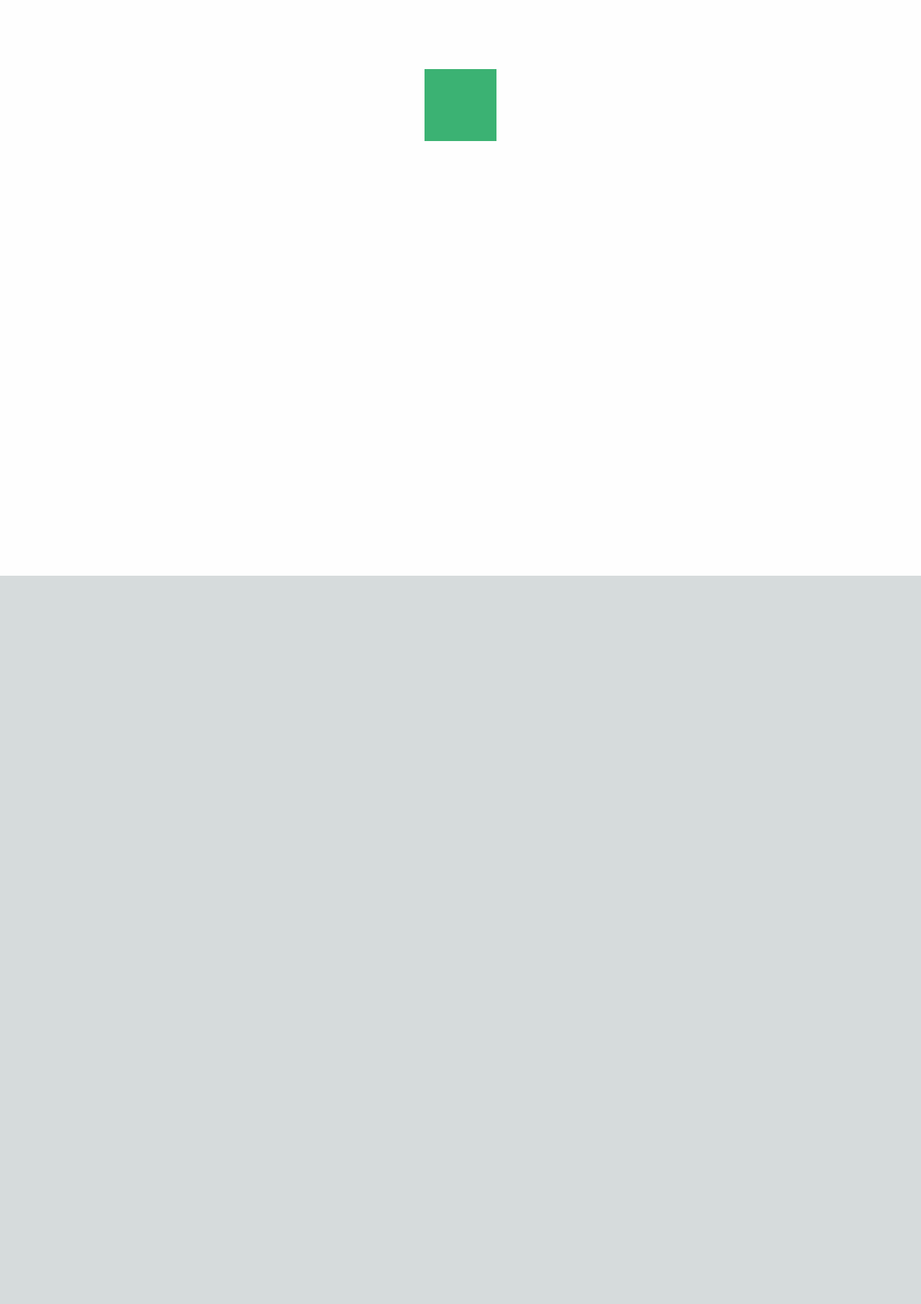
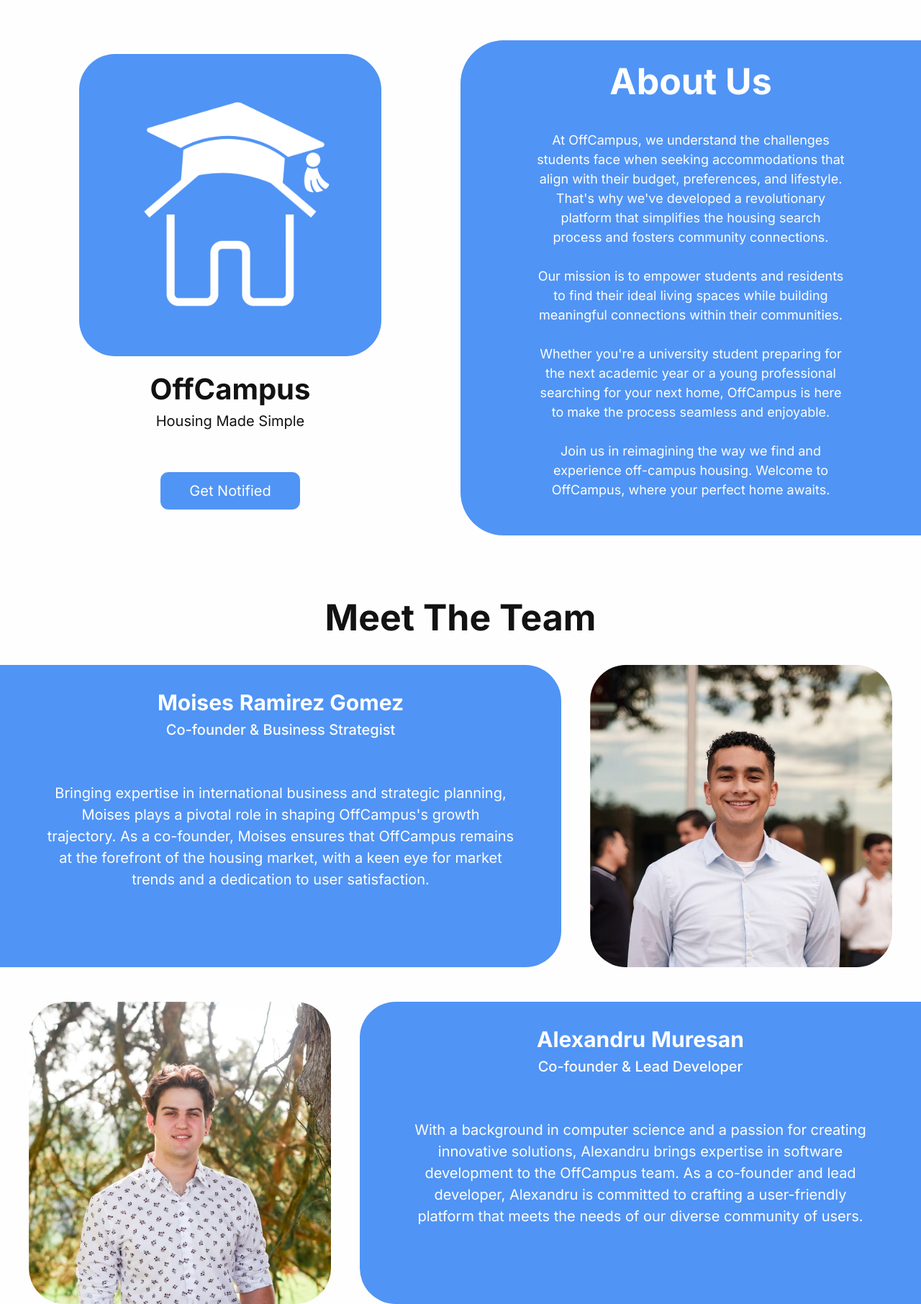
Before and after one commit to dev-arekusandoru/OffCampus-Site, a Next.js app: page / in a window 1280 px wide. Shown: the whole page at 72% size. Before the commit the page ends 800 px from the top, so only its background shows below. Built offline with nearby package versions, Linux system fonts and the light colour scheme.

Commit message:
fully convert to next.js project

```diff
--- a/app/layout.js
+++ b/app/layout.js
@@ -1,17 +1,19 @@
-import { Inter } from "next/font/google";
-import "./globals.css";
+import { Inter } from 'next/font/google';
+import './globals.css';
 
-const inter = Inter({ subsets: ["latin"] });
+const inter = Inter({ subsets: ['latin'] });
 
 export const metadata = {
-  title: "Create Next App",
-  description: "Generated by create next app",
+	title: 'Create Next App',
+	description: 'Generated by create next app'
 };
 
 export default function RootLayout({ children }) {
-  return (
-    <html lang="en">
-      <body className={inter.className}>{children}</body>
-    </html>
-  );
+	return (
+		<html lang='en'>
+			<body className={`${inter.className} bg-background`}>
+				{children}
+			</body>
+		</html>
+	);
 }
--- a/app/page.js
+++ b/app/page.js
@@ -1,7 +1,178 @@
+import Image from 'next/image';
+import iconImage from '/assets/icon.png';
+import moises from '/assets/moises.jpeg';
+import alexandru from '/assets/alexandru.jpeg';
+
 export default function Home() {
 	return (
-		<main className='flex min-h-screen flex-col items-center justify-between p-24 bg-background'>
-			<div className='bg-ok h-[100px] w-[100px]'></div>
+		<main className='flex min-h-screen flex-col items-center justify-between bg-background'>
+			<div className='w-full flex flex-1 flex-col items-center lg:flex-row'>
+				{/* <!-- Landing Page --> */}
+				<div className='w-full lg:w-[50%] flex flex-col items-center justify-between lg:min-h-screen mb-[40px] lg:mb-0 pt-[25px] sd:pt-[75px]'>
+					<div>
+						{/* <!-- Logo Image --> */}
+						<div className='flex justify-center'>
+							<div className='w-[240px] sd:w-[300px] md:w-[420px] lg:w-[400px] xl:w-[420px]'>
+								<Image
+									src={iconImage}
+									alt='Icon'
+									width={420}
+									height={420}
+									className='rounded-[50px]'
+								/>
+							</div>
+						</div>
+						{/* <!-- Slogan & Button --> */}
+						<div className='flex flex-col items-center justify-center my-4 text-text'>
+							{/* <!-- Title --> */}
+							<h1 className='text-[40px] font-bold'>OffCampus</h1>
+							<h3 className='text-xl'>Housing Made Simple</h3>
+						</div>
+						{/* <!-- Join Button --> */}
+						<div className='flex flex-col justify-center items-center text-center -mt-[10px] sd:my-10'>
+							<a
+								className='py-3 px-10 rounded-xl my-4 text-xl text-background hover:text-primary bg-primary hover:bg-background border border-background hover:border-primary transition-colors duration-300 hover:cursor-pointer'
+								id='join-button'
+								href='#'
+							>
+								Get Notified
+							</a>
+							{/* <script>
+							let joinButton =
+								document.getElementById('join-button');
+
+							joinButton.addEventListener('click', () => {
+								alert('Coming Soon');
+							});
+						</script> */}
+						</div>
+					</div>
+				</div>
+
+				{/* <!-- About Us --> */}
+				<div
+					className='flex flex-col justify-center w-[90%] lg:w-[50%] lg:min-h-screen  text-background'
+					id='about-us'
+				>
+					<div className='flex flex-col justify-center items-center lg:min-h-[90%] py-[20px] bg-primary rounded-[25px] md:rounded-[50px] lg:rounded-l-[60px] lg:rounded-r-[0px]'>
+						<h1 className='text-[42px] md:text-[50px] font-bold mb-[16px] lg:mb-[30px]'>
+							About Us
+						</h1>
+						<p className='text-center text-[16px] lg:text-[18px] items-center pb-[10px] lg:pb-[30px] max-w-[80%] xl:px-10'>
+							{/* Welcome to OffCampus, your premier destination for
+							finding off-campus housing solutions tailored to
+							your needs.  */}
+							{/* <br></br>
+							<br></br>  */}
+							At OffCampus, we understand the challenges students
+							face when seeking accommodations that align with
+							their budget, preferences, and lifestyle. That's why
+							we've developed a revolutionary platform that
+							simplifies the housing search process and fosters
+							community connections. <br></br>
+							<br></br>Our mission is to empower students and
+							residents to find their ideal living spaces while
+							building meaningful connections within their
+							communities. <br></br>
+							<br></br>Whether you're a university student
+							preparing for the next academic year or a young
+							professional searching for your next home, OffCampus
+							is here to make the process seamless and enjoyable.
+							<br></br>
+							<br></br>Join us in reimagining the way we find and
+							experience off-campus housing. Welcome to OffCampus,
+							where your perfect home awaits.
+						</p>
+					</div>
+				</div>
+			</div>
+			{/* <!-- Meet the Team --> */}
+			<div className='flex flex-col justify-center items-center w-full'>
+				{/* <!-- Title --> */}
+				<div className='w-full h-[100px] justify-center items-center flex my-2'>
+					<h2 className='text-[36px] sd:text-[42px] md:text-[50px] font-bold text-text'>
+						Meet The Team
+					</h2>
+				</div>
+				{/* <!-- Moises --> */}
+				<div className='flex flex-col-reverse items-center lg:flex-row w-[90%] md:w-[90%] lg:w-full my-2 lg:bg-background'>
+					{/* Content */}
+					<div className='flex-1 h-[400px] xl:h-[420px] bg-primary text-background rounded-[25px] md:rounded-[50px] lg:rounded-l-[0px] justify-start items-center flex flex-col py-[16px] md:py-[30px]'>
+						{/* <!-- Text --> */}
+						<div className='flex flex-col items-center w-full'>
+							<div className='flex flex-col items-center md:flex-row'>
+								<h3 className='text-[30px] font-bold'>
+									Moises
+								</h3>
+								<h3 className='text-[30px] font-bold md:ml-2 -mt-[10px] md:mt-0'>
+									Ramirez Gomez
+								</h3>
+							</div>
+							<h4 className='text-[20px] font-[500] text-center sd:max-w-[60%]'>
+								Co-founder & Business Strategist
+							</h4>
+						</div>
+						<p className='flex-1 w-[86%] max-w-[650px] text-[16px] md:text-[18px] lg:text-[20px] text-center items-center flex pt-[14px] lg:pt-0 lg:mb-[20px]'>
+							Bringing expertise in international business and
+							strategic planning, Moises plays a pivotal role in
+							shaping OffCampus's growth trajectory. As a
+							co-founder, Moises ensures that OffCampus remains at
+							the forefront of the housing market, with a keen eye
+							for market trends and a dedication to user
+							satisfaction.
+						</p>
+					</div>
+					{/* <!-- Image --> */}
+					<div className='justify-center flex mb-[20px] lg:mb-0 sd:w-[90%] md:w-[420px] lg:w-[400px] xl:w-[420px] mx-10'>
+						<Image
+							src={moises}
+							width={420}
+							height={420}
+							className='rounded-[50px]'
+							alt='Co-founder Moises Ramirez Gomez'
+						/>
+					</div>
+				</div>
+				{/* <!-- Alexandru --> */}
+				<div className='flex flex-col items-center lg:flex-row w-[90%] md:w-[90%] lg:w-full mt-10 lg:bg-background'>
+					{/* <!-- Image --> */}
+					<div className='justify-center flex mb-[20px] lg:mb-0 sd:w-[90%] md:w-[420px] lg:w-[400px] xl:w-[420px] mx-10'>
+						<Image
+							src={alexandru}
+							width={420}
+							height={420}
+							className='rounded-[25px] md:rounded-[50px]'
+							alt='Co-founder Alexandru Muresan'
+						/>
+					</div>
+					{/* Content */}
+					<div className='flex-1 h-[400px] xl:h-[420px] bg-primary text-background rounded-[25px] md:rounded-[50px] lg:rounded-r-[0px] justify-start items-center flex flex-col py-[30px]'>
+						{/* <!-- Text --> */}
+						<div className='flex flex-col items-center w-full'>
+							<div className='flex flex-col items-center sd:flex-row'>
+								<h3 className='text-[30px] font-bold'>
+									Alexandru
+								</h3>
+								<h3 className='text-[30px] font-bold sd:ml-2 -mt-[10px] sd:mt-0'>
+									Muresan
+								</h3>
+							</div>
+							<h4 className='text-[20px] font-[500] text-center max-w-[60%]'>
+								Co-founder & Lead Developer
+							</h4>
+						</div>
+						<p className='flex-1 w-[86%] max-w-[650px] text-[16px] md:text-[18px] lg:text-[20px] text-center items-center flex pt-[14px] lg:pt-0 lg:mb-[20px]'>
+							With a background in computer science and a passion
+							for creating innovative solutions, Alexandru brings
+							expertise in software development to the OffCampus
+							team. As a co-founder and lead developer, Alexandru
+							is committed to crafting a user-friendly platform
+							that meets the needs of our diverse community of
+							users.
+						</p>
+					</div>
+				</div>
+			</div>
 		</main>
 	);
 }
```
